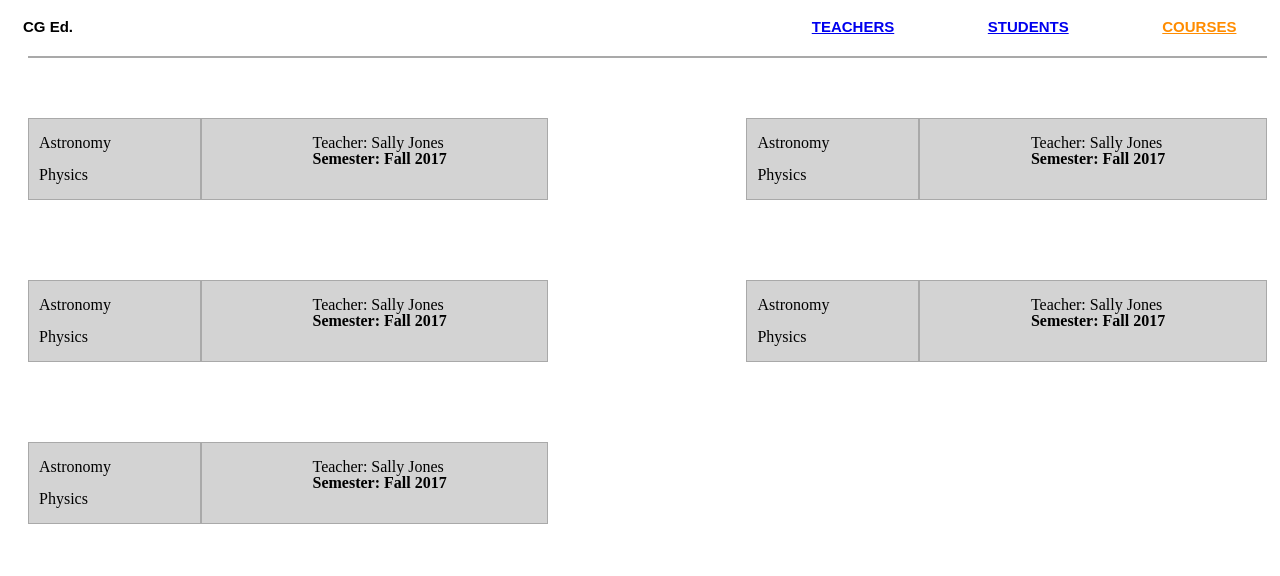
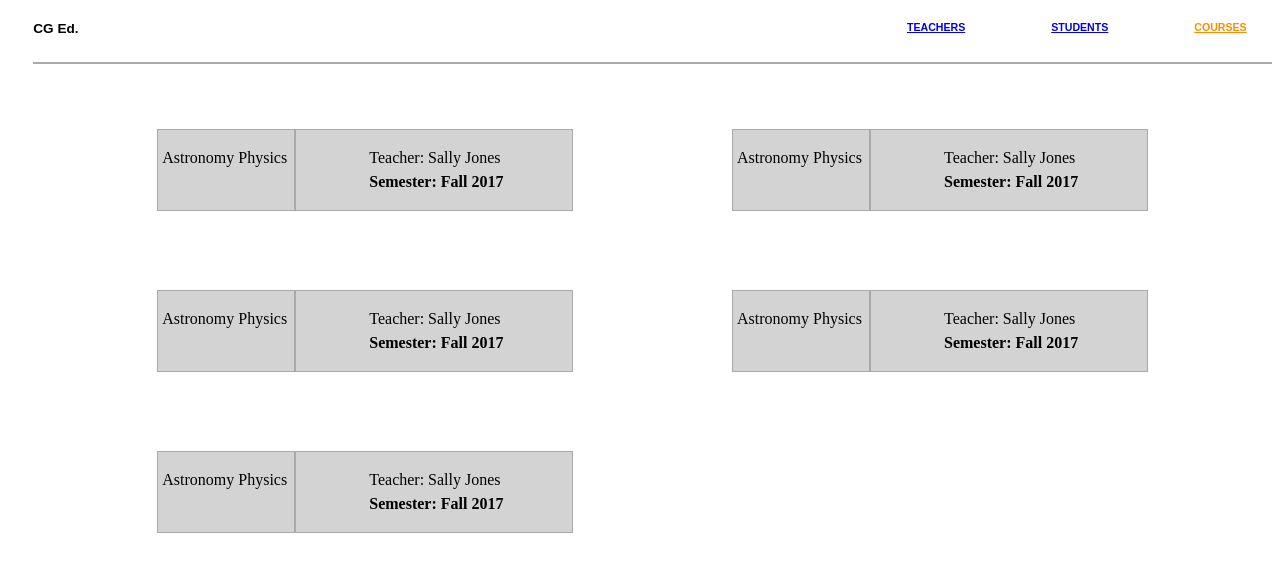
Before and after one commit to rdurr1027/CG_Education, a plain HTML site: page courses.html in a window 1280 px wide. Drawn offline with Linux system fonts and the light colour scheme.

Commit message:
Add files via upload
made a few styling changes

```diff
--- a/courses.html
+++ b/courses.html
@@ -18,8 +18,9 @@
     </div>
   </header>
 </head>
-  <body id="coursePage">
+<div id="coursePage">
   <div class="flex-container-course">
+    <div class="flex-container-css">
       <div class="first-container-course">
         <div class="flex-item-course" id="courseSpread">
           <p class="teacher">
@@ -28,8 +29,10 @@
           </p>
         </div>
         <div class="flex-item-course">
-            <p class="Astronomy">Astronomy</p>
-            <p class="Physics">Physics</p>
+          <p class="courses">
+            <span>Astronomy</span>
+            <span>Physics</span>
+          </p>
         </div>
       </div>
 
@@ -41,8 +44,10 @@
           </p>
         </div>
         <div class="flex-item-course">
-            <p class="Astronomy">Astronomy</p>
-            <p class="Physics">Physics</p>
+          <p class="courses">
+            <span>Astronomy</span>
+            <span>Physics</span>
+          </p>
         </div>
       </div>
 
@@ -54,8 +59,10 @@
           </p>
         </div>
         <div class="flex-item-course">
-            <p class="Astronomy">Astronomy</p>
-            <p class="Physics">Physics</p>
+          <p class="courses">
+            <span>Astronomy</span>
+            <span>Physics</span>
+          </p>
         </div>
       </div>
 
@@ -67,8 +74,10 @@
           </p>
         </div>
         <div class="flex-item-course">
-            <p class="Astronomy">Astronomy</p>
-            <p class="Physics">Physics</p>
+          <p class="courses">
+            <span>Astronomy</span>
+            <span>Physics</span>
+          </p>
         </div>
       </div>
 
@@ -80,13 +89,14 @@
           </p>
         </div>
         <div class="flex-item-course">
-            <p class="Astronomy">Astronomy</p>
-            <p class="Physics">Physics</p>
+          <p class="courses">
+            <span>Astronomy</span>
+            <span>Physics</span>
+          </p>
         </div>
       </div>
     </div>
   </div>
-
 </div>
 </body>
 </html>
--- a/styles/main.css
+++ b/styles/main.css
@@ -2,21 +2,31 @@
   display: inline-flex;
   justify-content: space-between;
   width:  96%;
-  font-size: 15px;
+  font-size: 85%;
   font-weight: 600;
   font-family: Arial;
-  margin: 10px 0 0 15px
+  margin: 1% 0 0 2%;
 }
 
 .links{
   display: flex;
   justify-content: space-between;
-  width: 35%;
+  width: 28%;
+  font-size: 78%;
 }
 
 .colorLink a {
   color: darkorange;
   font-weight: 700;
+}
+
+.flex-container-css {
+  width: 80%;
+  display: flex;
+  height: auto;
+  flex-wrap: wrap;
+  justify-content: space-between;
+  padding-left: 10%;
 }
 
 .flex-container-teacher, .flex-container-student, .flex-container-course  {
@@ -27,13 +37,15 @@
   line-height: 1;
   box-sizing: border-box;
   justify-content: space-around;
-  margin: 20px 0 0 20px;
+  margin: 2% 0 0 2%;
   border-top: solid 2px darkgray;
-  padding-top: 20px;
+  padding-top: 2%;
 }
 
 .flex-container-course  {
   justify-content: space-between;
+  line-height: 1.5;
+
 }
 
 .flex-container-teacher   {
@@ -44,25 +56,25 @@
   width: 33.333%;
   display: flex;
   flex-wrap: wrap;
-  margin: 15px 0 50px;
+  margin: 2% 0 5%;
 }
 
 .first-container-course, .second-container-course, .third-container-course, .fourth-container-course, .fifth-container-course {
   width: 42%;
   display: flex;
   flex-direction: row-reverse;
-  padding: 40px 0;
+  padding: 4% 0;
 }
 
 .first-container-student, .second-container-student, .third-container-student {
   width: 25%;
   display: flex;
   flex-wrap: wrap;
-  margin: 15px 0 50px;
+  margin: 2% 0 5%;
 }
 
 #teacherSpread, #studentSpread, #courseSpread {
-  width: 89.6%;
+  width: 88.6%;
   display: flex;
   align-items: center;
 }
@@ -73,12 +85,14 @@
   height: auto;
   margin: 0;
   border: 1px solid darkgrey;
-  padding-left: 15px;
+  padding-left: 2%;
+  text-indent: 10%;
+  line-height: .5;
 }
 
 .flex-item-student {
   background-color: lightgrey;
-  width: 90%;
+  width: 88.5%;
   height: auto;
   margin: 0;
   border: 1px solid darkgrey;
@@ -96,7 +110,7 @@
   margin: 0;
   border: 1px solid darkgrey;
   flex-flow: column;
-  padding-left: 10px;
+  padding-left: 1%;
 }
 
 .title {
@@ -111,3 +125,8 @@ p {
 .Courses2 {
   text-indent: 40%;
 }
+
+.teacher {
+  text-indent:0;
+  line-height: 1.5;
+}
--- a/styles/student.css
+++ b/styles/student.css
@@ -12,7 +12,7 @@
   width: 33.333%;
   display: flex;
   flex-wrap: wrap;
-  margin: 15px 0 50px;
+  margin: 2% 0 3%;
 }
 
 #theSpread {
@@ -27,7 +27,7 @@
   height: auto;
   margin: 0;
   border: 1px solid #fff;
-  padding-left: 5px;
+  padding-left: 2%;
 }
 
 .title {
```
Also changed, not shown: student.html (indentation only), teacher.html (indentation only). Lines whose indentation alone changed are shown as unchanged.
